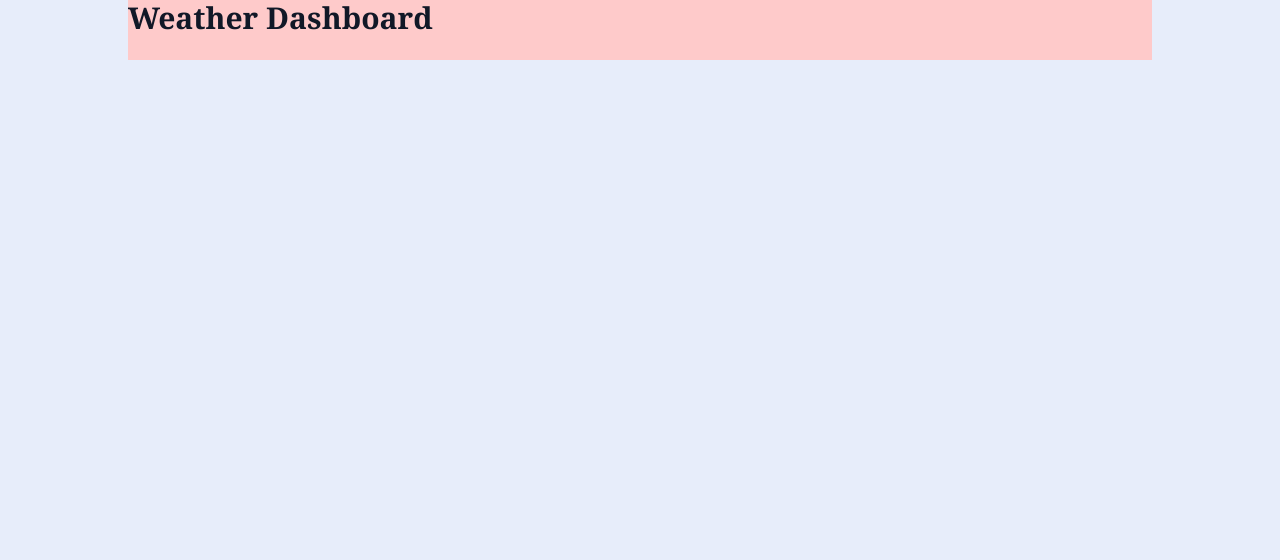
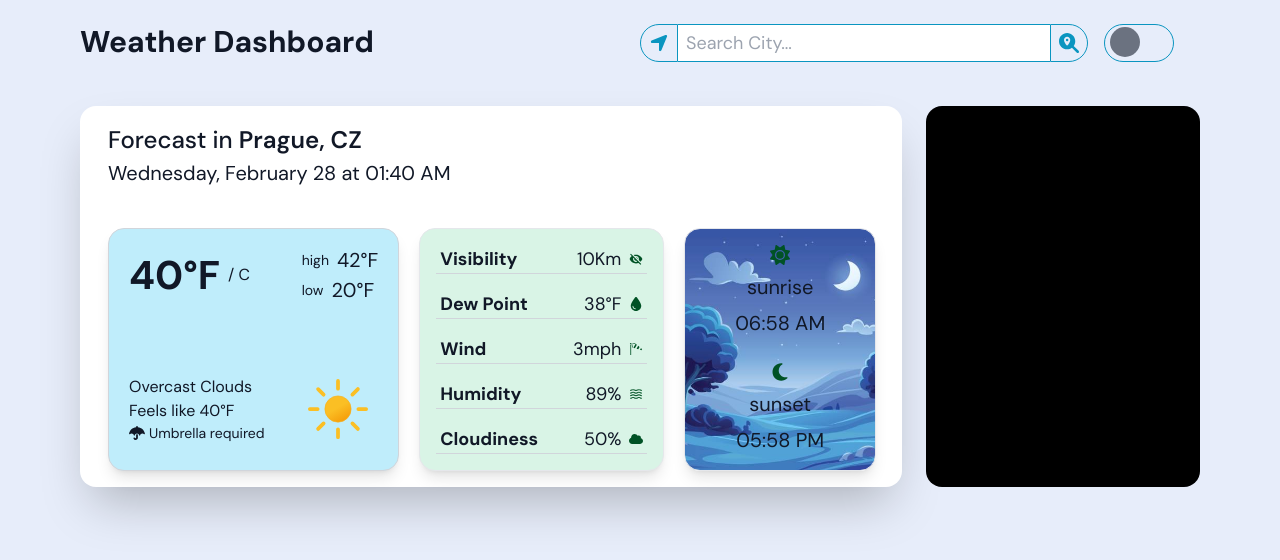
Before and after one commit to DanteTerry/react-weather, a React (Vite) app: page / in a window 1280 px wide. Shown: the top 560 px of the page. Built offline with nearby package versions, Linux system fonts and the light colour scheme.

Commit message:
added some section in the app

```diff
--- a/index.html
+++ b/index.html
@@ -2,13 +2,17 @@
 <html lang="en">
   <head>
     <meta charset="UTF-8" />
-    <link rel="icon" type="image/svg+xml" href="/vite.svg" />
+    <link
+      rel="shortcut icon"
+      href="/src//assets//favicon.png"
+      type="image/x-icon"
+    />
     <meta name="viewport" content="width=device-width, initial-scale=1.0" />
-    <title>Vite + React</title>
+    <title>Weather Dashboard</title>
     <link rel="preconnect" href="https://fonts.googleapis.com" />
     <link rel="preconnect" href="https://fonts.gstatic.com" crossorigin />
     <link
-      href="https://fonts.googleapis.com/css2?family=DM+Sans:ital,opsz,wght@1,9..40,100..1000&display=swap"
+      href="https://fonts.googleapis.com/css2?family=DM+Sans:ital,opsz,wght@0,9..40,100..1000;1,9..40,100..1000&display=swap"
       rel="stylesheet"
     />
   </head>
--- a/src/App.jsx
+++ b/src/App.jsx
@@ -1,12 +1,16 @@
+import { useState } from "react";
 import NavBar from "./components/NavBar";
 import WeatherAppContainer from "./components/WeatherAppContainer";
+import WeatherDetailBox from "./components/WeatherDetailBox";
 
 function App() {
+  const [city, setCity] = useState("");
   return (
     <>
       <WeatherAppContainer>
-        <div className="mx-auto w-[80%] bg-red-200">
-          <NavBar />
+        <div className="mx-auto flex flex-col gap-5 px-4 md:w-[90%]">
+          <NavBar city={city} setCity={setCity} />
+          <WeatherDetailBox />
         </div>
       </WeatherAppContainer>
     </>
--- a/src/components/NavBar.jsx
+++ b/src/components/NavBar.jsx
@@ -1,12 +1,32 @@
-function NavBar() {
+import { FaLocationArrow, FaMagnifyingGlassLocation } from "react-icons/fa6";
+
+function NavBar({ city, setCity }) {
   return (
-    <>
-      <h1 className="font-serif text-3xl font-bold">Weather Dashboard</h1>
-
-      <div>
-        <button></button>
+    <nav className="flex w-full flex-col justify-between gap-4  py-6 lg:flex-row">
+      <h1 className=" text-3xl font-bold">Weather Dashboard</h1>
+      <div className="flex w-full gap-4 lg:w-[50%]">
+        <div className="flex w-[80%]  items-center">
+          <button className="bg-primary border-border text-border hover:bg-border rounded-l-full border p-2 text-xl transition-all duration-300 hover:text-white ">
+            <FaLocationArrow />
+          </button>
+          <form className="h-full w-full">
+            <input
+              type="text"
+              className="border-border h-full w-full border border-x-0 px-2 text-lg outline-none"
+              value={city}
+              placeholder="Search City..."
+              onChange={(e) => setCity(e.target.value)}
+            />
+          </form>
+          <button className="bg-primary border-border text-border hover:bg-border rounded-r-full border p-2 text-xl transition-all duration-300 hover:text-white ">
+            <FaMagnifyingGlassLocation />
+          </button>
+        </div>
+        <div className="border-border relative  w-[60px] rounded-l-full rounded-r-full border md:w-[70px]">
+          <div className="absolute left-[5px] top-[2px] h-[30px] w-[30px] rounded-full bg-gray-500"></div>
+        </div>
       </div>
-    </>
+    </nav>
   );
 }
 
--- /dev/null
+++ b/src/components/WeatherDetailBox.jsx
@@ -0,0 +1,130 @@
+import { FaCloud, FaDroplet, FaMoon, FaSun, FaUmbrella } from "react-icons/fa6";
+import { MdVisibilityOff, MdWaves } from "react-icons/md";
+import { GiWindsock } from "react-icons/gi";
+
+function WeatherDetailBox() {
+  return (
+    <div className="flex gap-6">
+      <div className="w-[75%] rounded-2xl bg-white px-7 py-4 shadow-2xl">
+        <span className="text-[24px] font-medium">Forecast in </span>
+        <span className="text-[24px] font-semibold">Prague, CZ</span>
+        <p className="mb-10 text-[20px]">Wednesday, February 28 at 01:40 AM</p>
+
+        {/* temperature details */}
+        <div className="grid w-full grid-cols-[38%,32%,25%] gap-x-5 ">
+          <div className="rounded-2xl border border-gray-300 bg-[#BFEDFB] p-4 px-5 shadow-lg">
+            <div className="flex flex-col items-center justify-between gap-16">
+              <div className="flex w-full items-center justify-between">
+                <div className="flex items-center gap-2">
+                  <h2 className="text-[40px] font-bold">40°F</h2>
+                  <span>/ C</span>
+                </div>
+                <div>
+                  <div className="flex items-center gap-2 ">
+                    <span className="text-[14px]">high</span>
+                    <span className="text-[20px]">42°F</span>
+                  </div>
+                  <div className="flex items-center gap-2 ">
+                    <span className="text-[14px]">low</span>
+                    <span className="text-[20px]">20°F</span>
+                  </div>
+                </div>
+              </div>
+
+              <div className="flex w-full items-center justify-between">
+                <div className="text-[16px]">
+                  <p>Overcast Clouds</p>
+                  <p>Feels like 40°F</p>
+
+                  <p className="flex items-center gap-1 text-[14px]">
+                    <FaUmbrella className="inline-block text-base" /> Umbrella
+                    required
+                  </p>
+                </div>
+                <img
+                  className="w-[80px]"
+                  src="/src/assets/icons/clear-day.svg"
+                />
+              </div>
+            </div>
+          </div>
+
+          {/* div 2 */}
+          <div className="flex flex-col gap-4 rounded-2xl border bg-[#D9F4E6] p-4 shadow-lg">
+            {/* visibility */}
+            <div className="flex w-full items-center justify-between border-b border-gray-300 px-1">
+              <h3 className="text-lg font-bold">Visibility</h3>
+              <div className="flex items-center gap-2 text-lg   ">
+                <span>10Km </span>
+                <span>
+                  <MdVisibilityOff className="text-sm text-[#005225]" />
+                </span>
+              </div>
+            </div>
+
+            {/* dew point */}
+            <div className="flex w-full items-center justify-between border-b border-gray-300 px-1">
+              <h3 className="text-lg font-bold">Dew Point</h3>
+              <div className="flex items-center gap-2 text-lg   ">
+                <span>38°F</span>
+                <span>
+                  <FaDroplet className="text-sm text-[#005225]" />
+                </span>
+              </div>
+            </div>
+
+            {/* wind */}
+            <div className="flex w-full items-center justify-between border-b border-gray-300 px-1">
+              <h3 className="text-lg font-bold">Wind</h3>
+              <div className="flex items-center gap-2 text-lg">
+                <span>3mph</span>
+                <span>
+                  <GiWindsock className="text-sm text-[#005225]" />
+                </span>
+              </div>
+            </div>
+
+            {/* humidity */}
+            <div className="flex w-full items-center justify-between border-b border-gray-300 px-1">
+              <h3 className="text-lg font-bold">Humidity</h3>
+              <div className="flex items-center gap-2 text-lg">
+                <span>89%</span>
+                <span>
+                  <MdWaves className="text-sm text-[#005225]" />
+                </span>
+              </div>
+            </div>
+
+            {/* cloudiness */}
+            <div className="flex w-full items-center justify-between border-b border-gray-300 px-1">
+              <h3 className="text-lg font-bold">Cloudiness</h3>
+              <div className="flex items-center gap-2 text-lg">
+                <span>50%</span>
+                <span>
+                  <FaCloud className="text-sm text-[#005225]" />
+                </span>
+              </div>
+            </div>
+          </div>
+
+          {/* div 3 */}
+          <div className="bg-grid-bg flex flex-col  justify-between rounded-2xl border bg-cover bg-center  p-4 shadow-lg">
+            <div className="flex flex-col items-center gap-2 text-xl">
+              <FaSun className="text-[#005225]" />
+              <p>sunrise</p>
+              <span>06:58 AM</span>
+            </div>
+            <div className="flex flex-col items-center gap-2 text-xl">
+              <FaMoon className="text-[#005225]" />
+              <p>sunset</p>
+              <span>05:58 PM</span>
+            </div>
+          </div>
+        </div>
+      </div>
+      <div className="w-[25%] rounded-2xl bg-black"></div>
+    </div>
+  );
+}
+
+export default WeatherDetailBox;
--- a/tailwind.config.js
+++ b/tailwind.config.js
@@ -6,6 +6,12 @@ export default {
       backgroundColor: {
         primary: "#e7edfa",
       },
+      colors: {
+        border: "#0a95c0",
+      },
+      backgroundImage: {
+        "grid-bg": "url('/src/assets/night-landscape.png')",
+      },
     },
   },
   plugins: [],
```
